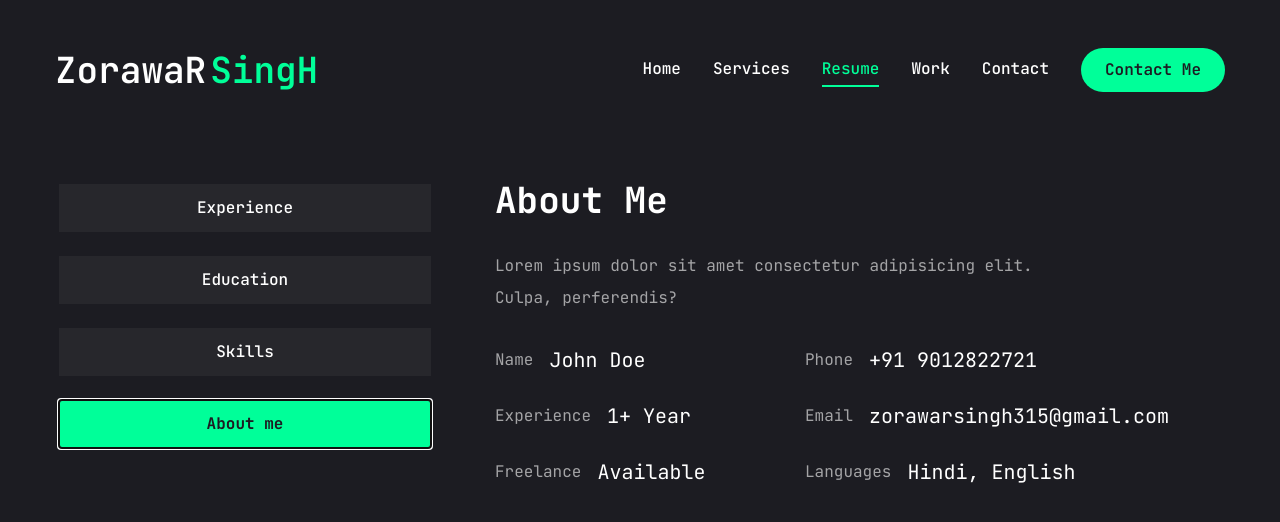
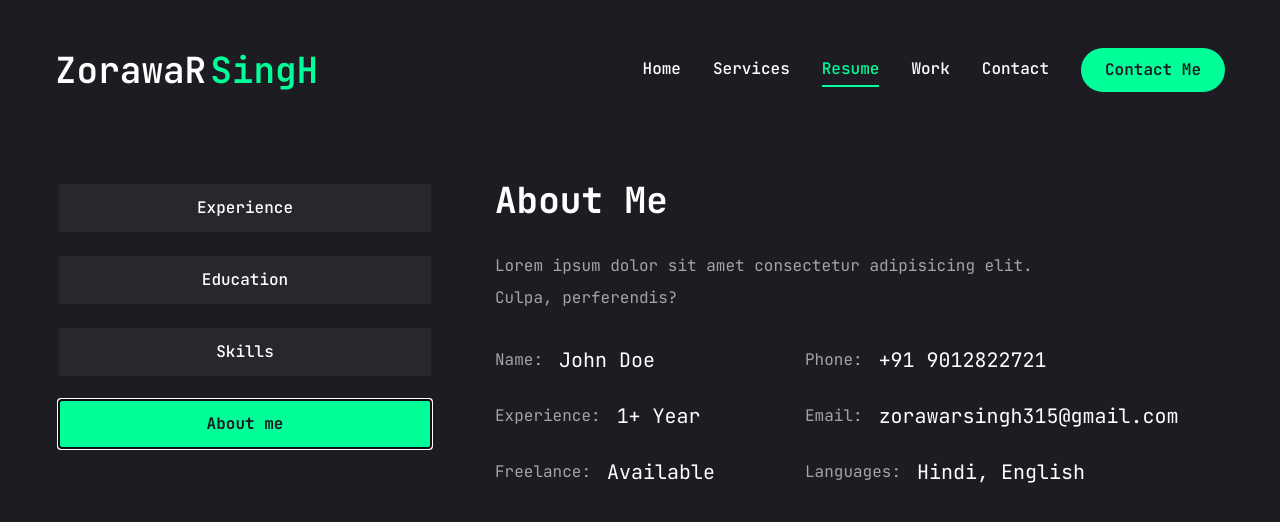
Before and after one commit to MrZorawaR/Portfolio, a Next.js app: page /resume in a window 1280 px wide. Both pictures are taken after a click on the tab "About me". Shown: the top 522 px of the page. Built offline with nearby package versions, Linux system fonts and the light colour scheme.

Commit message:
resume page done.

```diff
--- a/app/resume/page.jsx
+++ b/app/resume/page.jsx
@@ -260,7 +260,7 @@ const Resume = () => {
                       key={index}
                       className="flex items-center justify-center xl:justify-start gap-4"
                     >
-                      <span className="text-white/60">{item.fieldName}</span>
+                      <span className="text-white/60">{item.fieldName}:</span>
                       <span className="text-xl">{item.fieldValue}</span>
                     </li>
                   ))}
```
